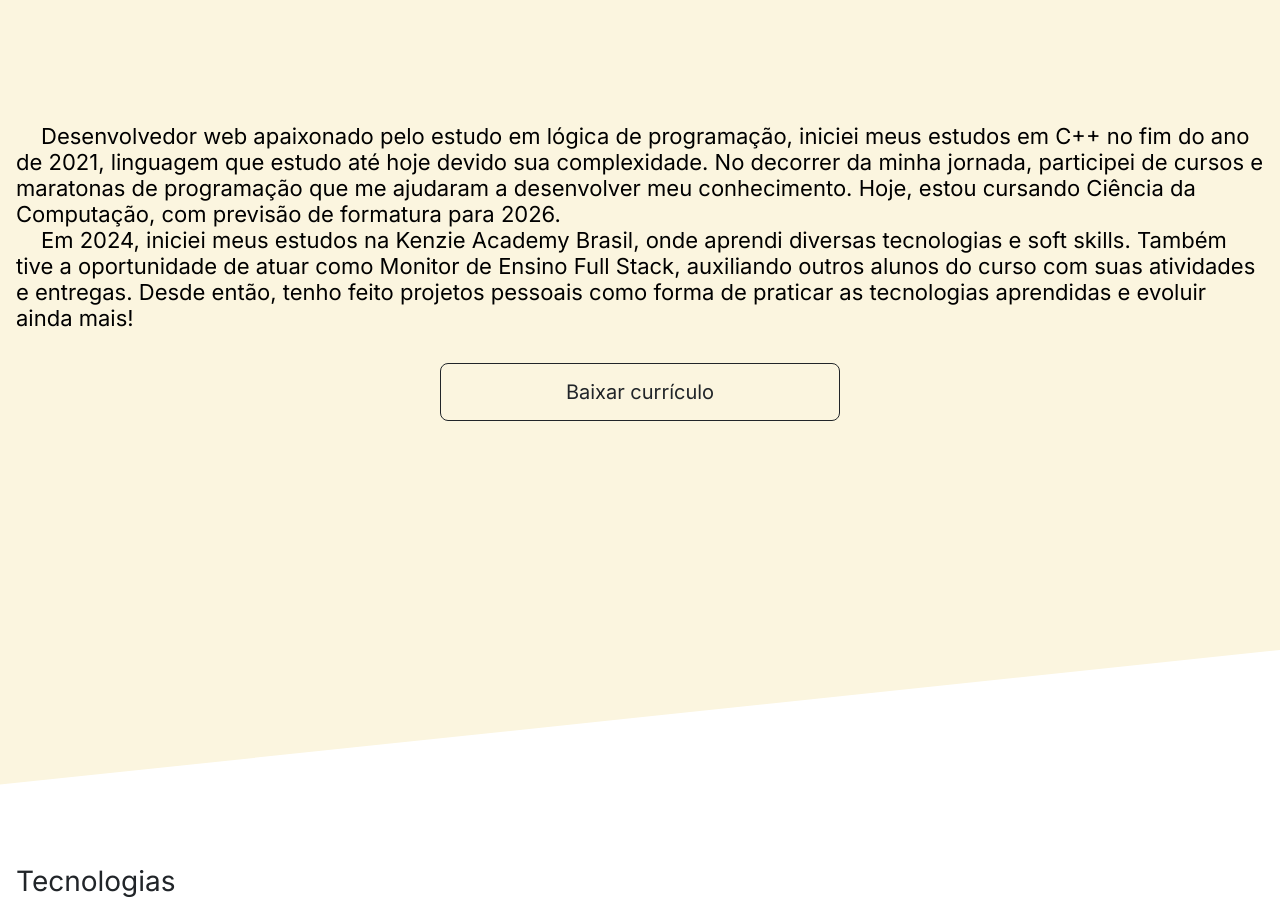
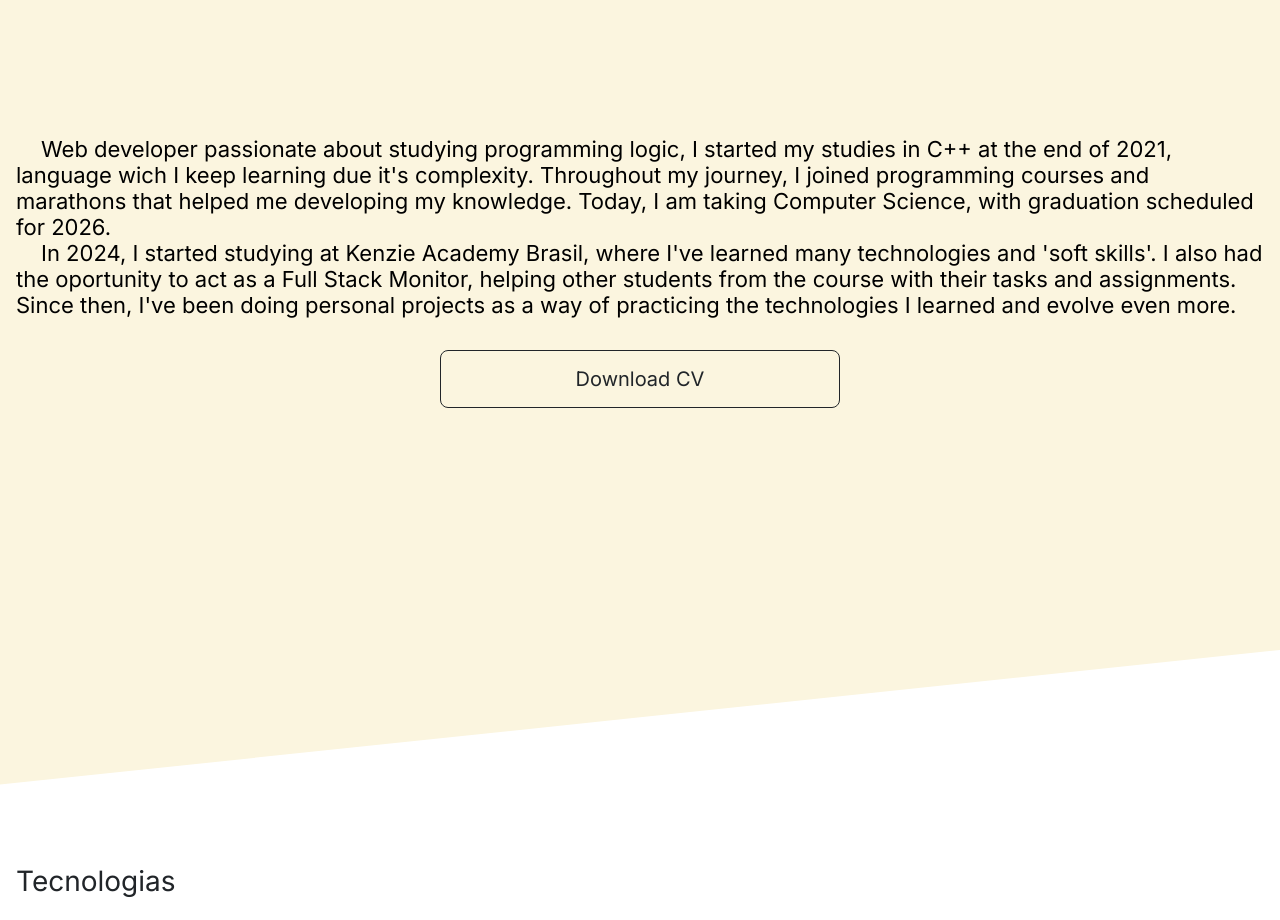
Before and after one commit to joaoPedrooC/_Portifolio, a React (Vite) app: page / in a window 1280 px wide. Shown: the part 1060-1980 px from the top of the page. Built offline with nearby package versions, Linux system fonts and the light colour scheme.

Commit message:
feat: added english texts on about section

```diff
--- a/src/components/AboutSection/AboutSection.tsx
+++ b/src/components/AboutSection/AboutSection.tsx
@@ -1,10 +1,13 @@
 import { useEffect, useRef, useState } from 'react'
 
 import styles from './styles.module.scss'
+import { useTranslation } from 'react-i18next'
 
 export const AboutSection = () => {
   const [visible, setVisible] = useState<boolean>(false)
   const aboutRef = useRef<HTMLParagraphElement>(null)
+
+  const { t } = useTranslation()
 
   const observer = new IntersectionObserver((entries) => entries.forEach((entry) => {
     if (entry.isIntersecting) {
@@ -20,15 +23,10 @@ export const AboutSection = () => {
     <section className={styles.about__section}>
       <div className="container">
         <div>
-          <p className={`text text__big--1 ${visible ? 'animate__animated animate__fadeIn' : ''}`} ref={aboutRef}>Desenvolvedor web apaixonado pelo estudo em lógica de programação, iniciei meus estudos em C++ no fim do ano de 2021,
-          linguagem que estudo até hoje devido sua complexidade. No decorrer da minha jornada, participei de cursos e maratonas de
-          programação que me ajudaram a desenvolver meu conhecimento. Hoje, estou cursando Ciência da Computação, com previsão
-          de formatura para 2026.</p>
-          <p className={`text text__big--1 ${visible ? 'animate__animated animate__fadeIn' : ''}`}>Em 2024, iniciei meus estudos na Kenzie Academy Brasil, onde aprendi diversas tecnologias e soft skills. Também tive a
-          oportunidade de atuar como Monitor de Ensino Full Stack, auxiliando outros alunos do curso com suas atividades e entregas.
-          Desde então, tenho feito projetos pessoais como forma de praticar as tecnologias aprendidas e evoluir ainda mais!</p>
+          <p className={`text text__big--1 ${visible ? 'animate__animated animate__fadeIn' : ''}`} ref={aboutRef}>{t('about__text--1')}</p>
+          <p className={`text text__big--1 ${visible ? 'animate__animated animate__fadeIn' : ''}`}>{t('about__text--2')}</p>
         </div>
-        <button type="button" className={visible ? 'animate__animated animate__fadeInUp animate__delay-1s' : ''}><a href="" download className='text text__big--2'>Baixar currículo</a></button>
+        <button type="button" className={visible ? 'animate__animated animate__fadeInUp animate__delay-1s' : ''}><a href="" download className='text text__big--2'>{t('about__button')}</a></button>
       </div>
       <div className={styles.about__sectionBackground}></div>
     </section>
--- a/src/locales/en/translation.json
+++ b/src/locales/en/translation.json
@@ -1,4 +1,8 @@
 {
   "banner__title": "Full Stack Developer",
-  "banner__text": "Earning experience in full stack web development for over one year through coding personal projects, focused on evolution and seeking new challenges."
+  "banner__text": "Earning experience in full stack web development for over one year through coding personal projects, focused on evolution and seeking new challenges.",
+
+  "about__text--1": "Web developer passionate about studying programming logic, I started my studies in C++ at the end of 2021, language wich I keep learning due it's complexity. Throughout my journey, I joined programming courses and marathons that helped me developing my knowledge. Today, I am taking Computer Science, with graduation scheduled for 2026.",
+  "about__text--2": "In 2024, I started studying at Kenzie Academy Brasil, where I've learned many technologies and 'soft skills'. I also had the oportunity to act as a Full Stack Monitor, helping other students from the course with their tasks and assignments. Since then, I've been doing personal projects as a way of practicing the technologies I learned and evolve even more.",
+  "about__button": "Download CV"
 }
--- a/src/locales/pt/translation.json
+++ b/src/locales/pt/translation.json
@@ -1,4 +1,8 @@
 {
   "banner__title": "Desenvolvedor Full Stack",
-  "banner__text": "Obtendo experiência em desenvolvimento web full stack há mais de 1 ano por meio de projetos pessoais, focado na evolução e buscando novos desafios."
+  "banner__text": "Obtendo experiência em desenvolvimento web full stack há mais de 1 ano por meio de projetos pessoais, focado na evolução e buscando novos desafios.",
+
+  "about__text--1": "Desenvolvedor web apaixonado pelo estudo em lógica de programação, iniciei meus estudos em C++ no fim do ano de 2021, linguagem que estudo até hoje devido sua complexidade. No decorrer da minha jornada, participei de cursos e maratonas de programação que me ajudaram a desenvolver meu conhecimento. Hoje, estou cursando Ciência da Computação, com previsão de formatura para 2026.",
+  "about__text--2": "Em 2024, iniciei meus estudos na Kenzie Academy Brasil, onde aprendi diversas tecnologias e soft skills. Também tive a oportunidade de atuar como Monitor de Ensino Full Stack, auxiliando outros alunos do curso com suas atividades e entregas. Desde então, tenho feito projetos pessoais como forma de praticar as tecnologias aprendidas e evoluir ainda mais!",
+  "about__button": "Baixar currículo"
 }
```
